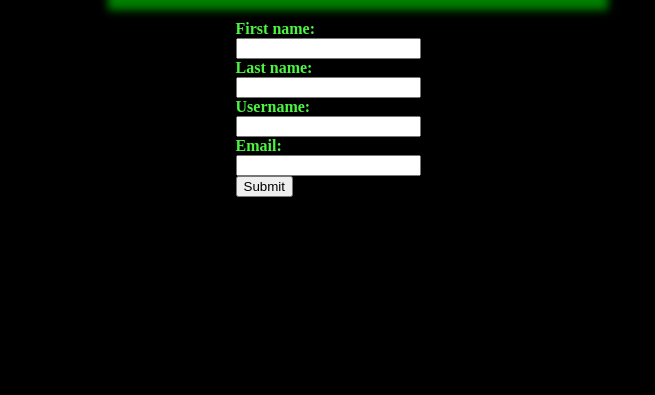
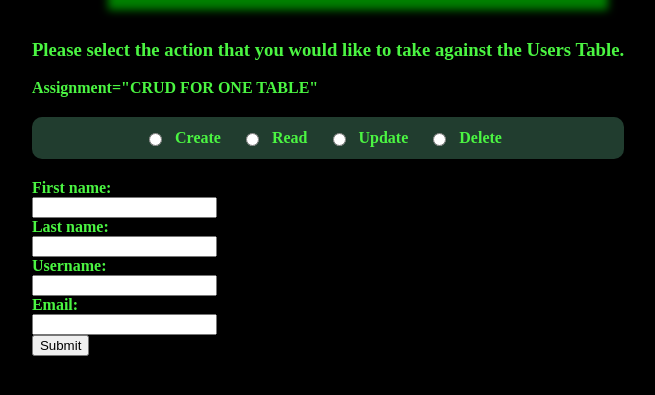
Before and after one commit to trevornei/CSCI-240-DBs, a Flask app: template py_projects/crud_for_one_table/templates/index.html in a window 1280 px wide. Shown: the part 137-532 px from the top of the page, without its empty margins (312-967 px from the left). Run offline with Flask 3, Linux system fonts and the light colour scheme; the template is opened without the code that fills it, so the values that code supplies are empty; parts of the project's set-up code (start-up, migrations or seed data) failed here and were passed over.

Commit message:
styles.css: added styling to the new radio buttons/input + labels to improve readablility. Index.html: now has input + label elements that are radio buttons for the user to select a crud operation.

```diff
--- a/py_projects/crud_for_one_table/static/css/styles.css
+++ b/py_projects/crud_for_one_table/static/css/styles.css
@@ -52,3 +52,16 @@ td {
   padding: 8px;
   background: rgb(23, 23, 23);
 }
+
+/* Radio Input  */
+#radio {
+    margin: 20px 0px;
+    border-radius: 10px;
+    padding: 12px;
+    background: rgba(110, 201, 156, 0.3);
+    display: flex;
+    gap: 10px;
+    align-items: center;
+    justify-content: center;
+    flex-direction: row;
+}
--- a/py_projects/crud_for_one_table/templates/index.html
+++ b/py_projects/crud_for_one_table/templates/index.html
@@ -40,7 +40,28 @@
 
     <!-- SECTION: Form-->
     <div class="formWrapper">
+    <!-- Radio Buttons select for CREATE, READ, UPDATE, Or DELETE (CRUD)-->
       <form action="" method="POST">
+        <h3>
+            Please select the action that you would like to take against the Users Table.
+        </h3>
+        <p>
+            Assignment="CRUD FOR ONE TABLE"
+        </p>
+        <div id="radio">
+            <input type="radio" id="" name="crud" value="create">
+            <label for="">Create</label><br>
+
+            <input type="radio" id="" name="crud" value="read">
+            <label for="">Read</label><br>
+
+            <input type="radio" id="" name="crud" value="update">
+            <label for="">Update</label><br>
+
+            <input type="radio" id="" name="crud" value="delete">
+            <label for="">Delete</label><br>
+        </div>
+
         <label for="fname">First name:</label><br>
         <input type="text" id="fname" name="fname"><br>
 
```
